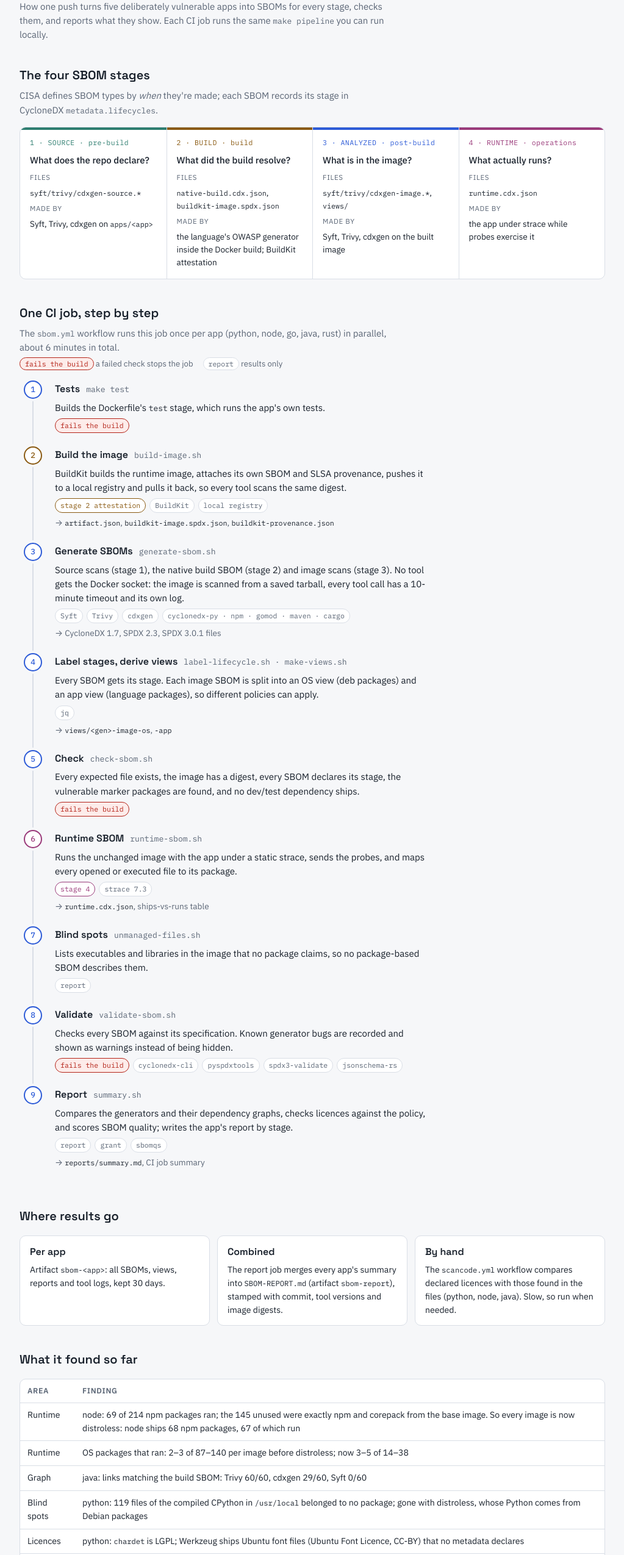
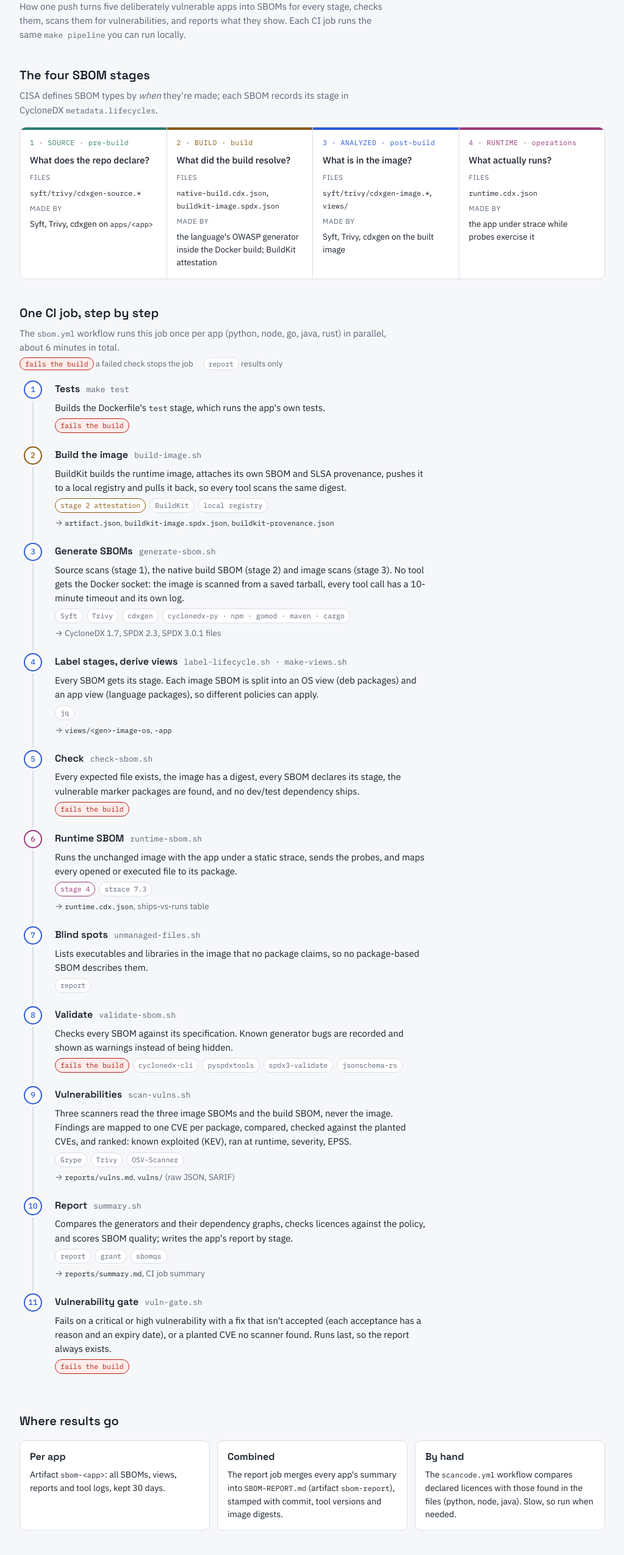
Before and after one commit to jotavare/sbom-poc, a plain HTML site: page site/index.html in a window 1280 px wide. Shown: the part 125-2675 px from the top of the page at 61% size, without its empty margins (128-1151 px from the left). Drawn offline with Linux system fonts and the light colour scheme.

Commit message:
docs: iteration 2 in README, catalogue and site
Scanner x SBOM findings matrix, why OS vulnerabilities only match in
the scanner's own generator family, the Go stdlib false positives,
and the vulnerability steps on the pipeline map.

```diff
--- a/site/index.html
+++ b/site/index.html
@@ -134,9 +134,9 @@ footer { color: var(--muted); font-size: 0.82rem; }
 <body>
 <main>
   <header>
-    <span class="eyebrow">devsecops-sbom-poc · iteration 1</span>
+    <span class="eyebrow">devsecops-sbom-poc · iterations 1–2</span>
     <h1>SBOM Pipeline Map</h1>
-    <p>How one push turns five deliberately vulnerable apps into SBOMs for every stage, checks them, and reports what they show. Each CI job runs the same <code>make pipeline</code> you can run locally.</p>
+    <p>How one push turns five deliberately vulnerable apps into SBOMs for every stage, checks them, scans them for vulnerabilities, and reports what they show. Each CI job runs the same <code>make pipeline</code> you can run locally.</p>
   </header>
 
   <section aria-labelledby="stages">
@@ -220,10 +220,21 @@ footer { color: var(--muted); font-size: 0.82rem; }
         <div class="meta"><span class="chip gate">fails the build</span><span class="chip">cyclonedx-cli</span><span class="chip">pyspdxtools</span><span class="chip">spdx3-validate</span><span class="chip">jsonschema-rs</span></div>
       </div></li>
       <li class="step"><div class="rail"><span class="dot">9</span></div><div class="card">
+        <div class="title"><h3>Vulnerabilities</h3><span class="script">scan-vulns.sh</span></div>
+        <p>Three scanners read the three image SBOMs and the build SBOM, never the image. Findings are mapped to one CVE per package, compared, checked against the planted CVEs, and ranked: known exploited (KEV), ran at runtime, severity, EPSS.</p>
+        <div class="meta"><span class="chip">Grype</span><span class="chip">Trivy</span><span class="chip">OSV-Scanner</span></div>
+        <div class="out">→ <code>reports/vulns.md</code>, <code>vulns/</code> (raw JSON, SARIF)</div>
+      </div></li>
+      <li class="step"><div class="rail"><span class="dot">10</span></div><div class="card">
         <div class="title"><h3>Report</h3><span class="script">summary.sh</span></div>
         <p>Compares the generators and their dependency graphs, checks licences against the policy, and scores SBOM quality; writes the app's report by stage.</p>
         <div class="meta"><span class="chip">report</span><span class="chip">grant</span><span class="chip">sbomqs</span></div>
         <div class="out">→ <code>reports/summary.md</code>, CI job summary</div>
+      </div></li>
+      <li class="step"><div class="rail"><span class="dot">11</span></div><div class="card">
+        <div class="title"><h3>Vulnerability gate</h3><span class="script">vuln-gate.sh</span></div>
+        <p>Fails on a critical or high vulnerability with a fix that isn't accepted (each acceptance has a reason and an expiry date), or a planted CVE no scanner found. Runs last, so the report always exists.</p>
+        <div class="meta"><span class="chip gate">fails the build</span></div>
       </div></li>
     </ol>
   </section>
@@ -248,13 +259,15 @@ footer { color: var(--muted); font-size: 0.82rem; }
           <tr><td>Graph</td><td>java: links matching the build SBOM: Trivy 60/60, cdxgen 29/60, Syft 0/60</td></tr>
           <tr><td>Blind spots</td><td>python: 119 files of the compiled CPython in <code>/usr/local</code> belonged to no package; gone with distroless, whose Python comes from Debian packages</td></tr>
           <tr><td>Licences</td><td>python: <code>chardet</code> is LGPL; Werkzeug ships Ubuntu font files (Ubuntu Font Licence, CC-BY) that no metadata declares</td></tr>
+          <tr><td>Vulnerabilities</td><td>Each scanner finds the Debian OS vulnerabilities only in its own generator's SBOM (python: 351 vs 40), because Debian advisories are per source package and each generator records that differently; the gate uses all of them</td></tr>
+          <tr><td>Vulnerabilities</td><td>java: 133 critical/high, 101 in packages that ran, 6 in CISA KEV; the gate also caught a fixable CVE in pip, which the runtime SBOM showed never runs, so pip was removed</td></tr>
           <tr><td>Formats</td><td>BuildKit's SPDX 2.3 lacks required SHA-1 file checksums; Syft's and cdxgen's SPDX 3.0.1 fail the official SHACL shapes</td></tr>
         </tbody>
       </table>
     </div>
   </section>
 
-  <footer>Iteration 1 of the DevSecOps PoC. Next: CVE scanning of these SBOMs (Grype, Trivy).</footer>
+  <footer>Iterations 1–2 of the DevSecOps PoC. Next: secrets scanning.</footer>
 </main>
 </body>
 </html>
```
Also changed, not shown: docs/SECURITY-CHECKS.md (+2 -2 lines), README.md.
